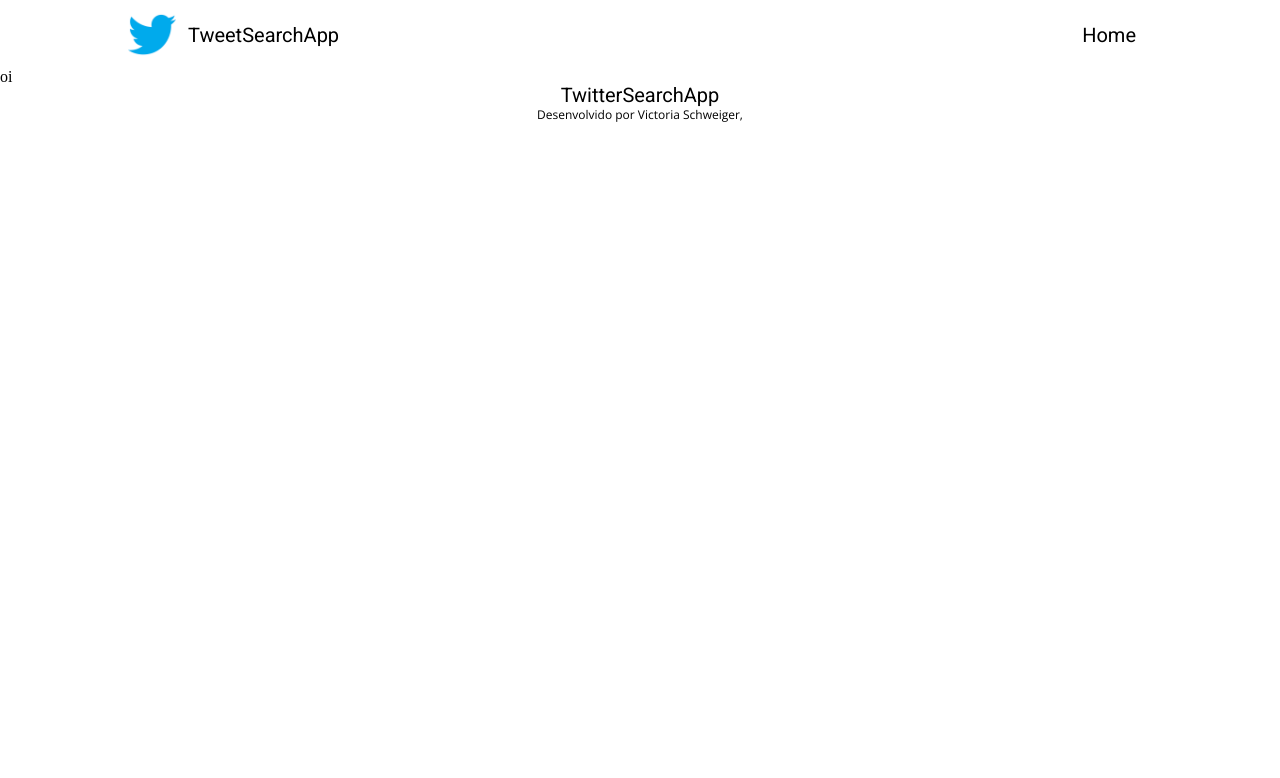
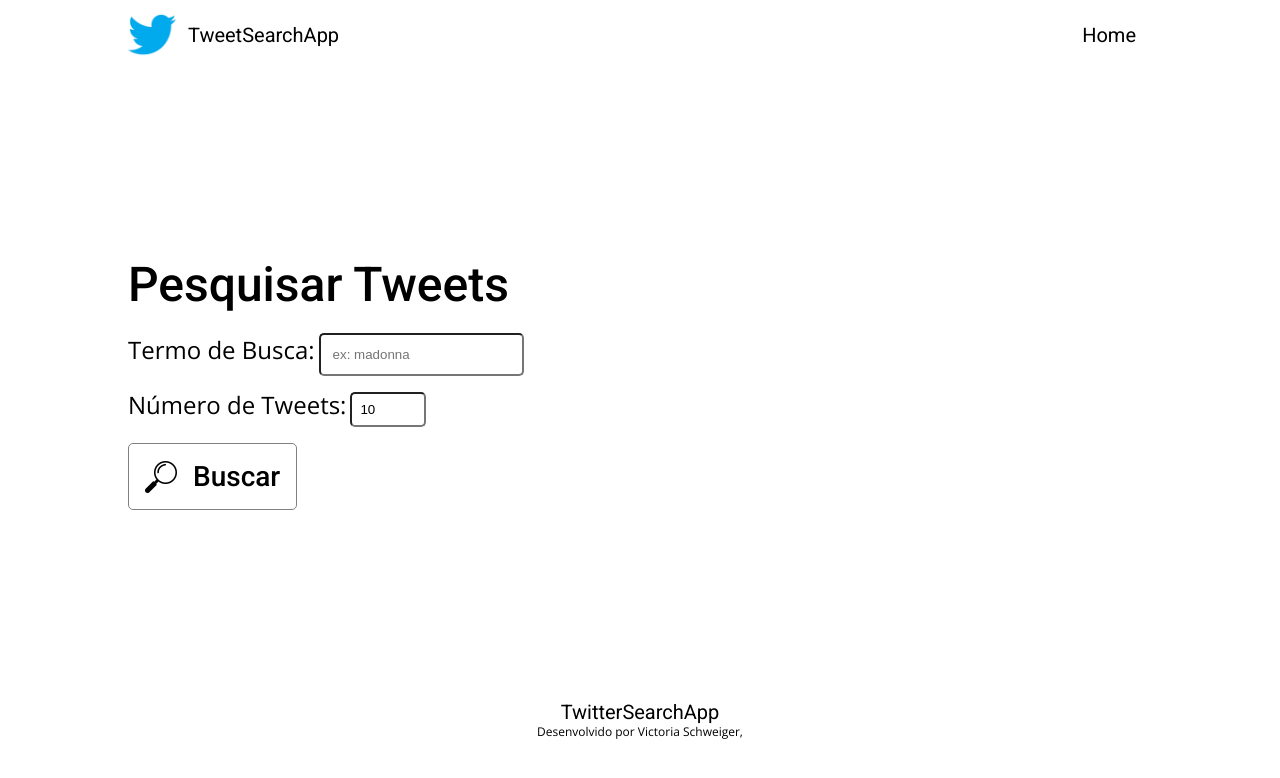
Before and after one commit to vicschweiger/tweepyapi_flask, a Flask app: page / in a window 1280 px wide. Shown: the top 778 px of the page. Run offline with Flask 3, Linux system fonts and the light colour scheme.

Commit message:
Adicionados templates de resultados de busca e função de buscar tweets.

```diff
--- a/app.py
+++ b/app.py
@@ -1,7 +1,17 @@
 from flask import Flask, render_template, request, redirect, url_for
 from datetime import datetime
+import tweepy
+from tweepy import TweepyException
 
 app = Flask(__name__)
+
+API_KEY = 'K5kuPSlVJrVcSoE3QbvM4ZwQ2'
+API_KEY_SECRET = 'W8t6RyVAROM2uW2RmED1n1btws9wWcFve4vRbqBf0w7whIt8Mb'
+ACCESS_TOKEN = '138202719-B7rdr7QBphWPUIf69IzPf2Zf9SaR0vnnQLtvaQuI'
+ACCESS_TOKEN_SECRET = '0kLc77XjyO390w4EMpOJSkbYhI4PaXnYffMn5DvKsaebT'
+
+auth = tweepy.OAuth1UserHandler(API_KEY, API_KEY_SECRET, ACCESS_TOKEN, ACCESS_TOKEN_SECRET)
+api = tweepy.API(auth, wait_on_rate_limit=True)
 
 @app.route('/')
 def index():
@@ -11,5 +21,17 @@ def index():
 def error():
     return render_template('error.html')
 
+@app.route('/search', methods=['POST'])
+def search():
+    query = request.form['query']
+    count = int(request.form['count'])
+    try:
+        tweets = api.search_tweets(q=query, count=count)
+        results = [{"user": tweet.user.screen_name, "text": tweet.text} for tweet in tweets]
+        return render_template('results.html', results=results, query=query)
+    except tweepy.TweepyException as e:
+        error_message = f"Erro ao buscar tweets: {str(e)}"
+        return render_template('error.html', error_message=error_message)
+
 if __name__ == "__main__":
     app.run(debug=True)
--- a/static/css/base.css
+++ b/static/css/base.css
@@ -3,5 +3,6 @@
     --roboto: "Roboto", sans-serif;
 
     --branco: #ffffff;
+    --cinza: #808080;
     --preto: #000000;
 }
--- a/static/css/index.css
+++ b/static/css/index.css
@@ -0,0 +1,45 @@
+.index {
+    display: flex;
+    flex-direction: column;
+    gap: 1.5rem;
+    padding: 12rem 8rem;
+}
+
+.index h2 {
+    font-family: var(--roboto);
+    font-weight: 500;
+    font-size: 3rem;
+}
+
+.index label {
+    font-family: var(--open_sans);
+    font-size: 1.5rem;
+}
+
+.index input[type="number"]{
+    border-radius: 5px;
+    padding: 0.5rem;
+}
+
+
+.index input[type="text"] {
+    padding: 0.75rem;
+    border-radius: 5px;
+}
+
+.index img {
+    width: 2rem;
+}
+
+.index button {
+    display: flex;
+    background-color: var(--branco);
+    border: 1px solid var(--cinza);
+    border-radius: 5px;
+    gap: 1rem;
+    padding: 1rem;
+    align-items: center;
+    font-family: var(--roboto);
+    font-weight: 500;
+    font-size: 1.75rem;
+}
--- a/templates/base.html
+++ b/templates/base.html
@@ -12,6 +12,7 @@
     <link rel="stylesheet" href="{{ url_for('static', filename='css/base.css') }}">
     <link rel="stylesheet" href="{{ url_for('static', filename='css/header.css') }}">
     <link rel="stylesheet" href="{{ url_for('static', filename='css/index.css') }}">
+    <link rel="stylesheet" href="{{ url_for('static', filename='css/results.css') }}">
     <link rel="stylesheet" href="{{ url_for('static', filename='css/error.css') }}">
     <link rel="stylesheet" href="{{ url_for('static', filename='css/footer.css') }}">
     <title>{% block title %}{% endblock %}</title>
--- a/templates/error.html
+++ b/templates/error.html
@@ -5,6 +5,6 @@
 {% block content %}
 <main class="error">
     <h2>Erro 404</h2>
-    <p>Página inválida ou tweet não encontrado.</p>
+    <p>{{ error_message }}</p>
 </main>
 {% endblock %}
--- a/templates/index.html
+++ b/templates/index.html
@@ -4,6 +4,18 @@
 
 {% block content %}
 <main class="index">
-    <h1>oi</h1>
+    <h2>Pesquisar Tweets</h2>
+    <form action="{{ url_for('search') }}" method="POST">
+        <label for="query">Termo de Busca:</label>
+        <input type="text" id="query" name="query" placeholder="ex: madonna" required>
+        <br><br>
+        <label for="count">Número de Tweets:</label>
+        <input type="number" id="count" name="count" value="10" min="1" max="100">
+        <br><br>
+        <button type="submit">
+            <img src="{{ url_for('static', filename='img/search.png') }}" alt="Ícone de busca">
+            Buscar
+        </button>
+    </form>
 </main>
 {% endblock %}
```
Also changed, not shown: templates/results.html (added, +13 -0 lines), static/css/results.css (added), static/img/search.png (added).
